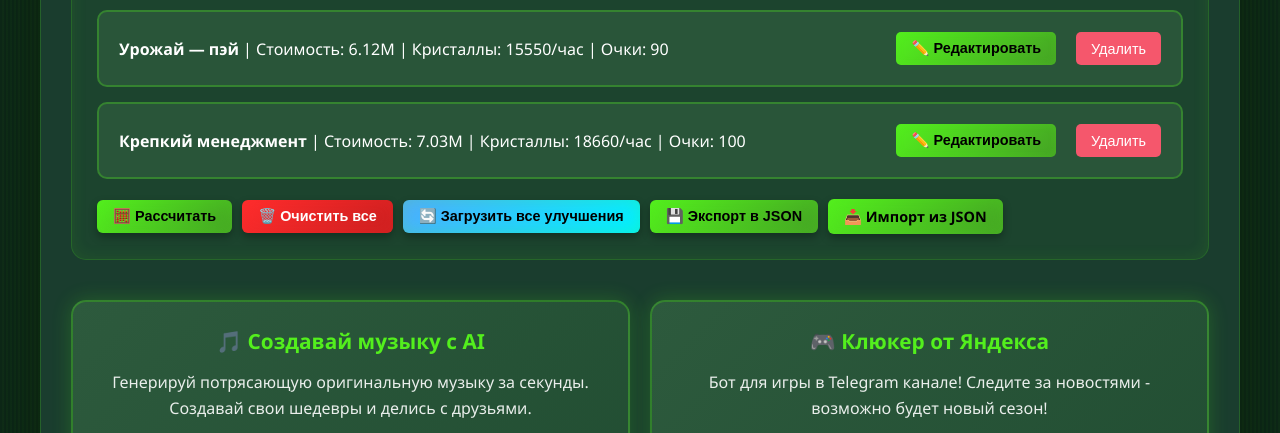
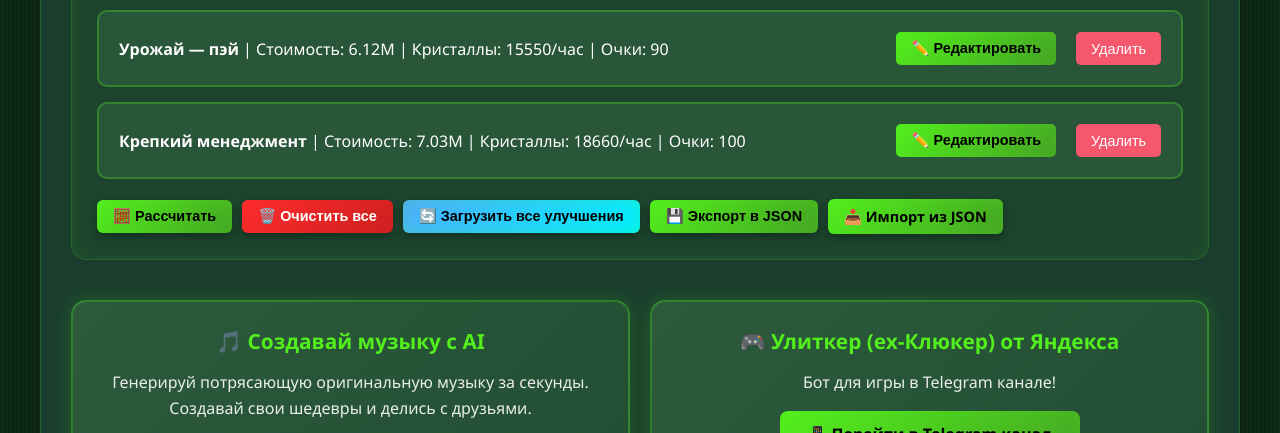
Before and after one commit to marivas20000/kotletka, a plain HTML site: page index.html in a window 1280 px wide. Shown: the part 2268-2701 px from the top of the page. Drawn offline with Linux system fonts and the light colour scheme.

Commit message:
Update index.html

```diff
--- a/index.html
+++ b/index.html
@@ -674,8 +674,8 @@
                 </div>
 
                 <div class="ad-block telegram-ad">
-                    <h3>🎮 Клюкер от Яндекса</h3>
-                    <p>Бот для игры в Telegram канале! Следите за новостями - возможно будет новый сезон!</p>
+                    <h3>🎮 Улиткер (ex-Клюкер) от Яндекса</h3>
+                    <p>Бот для игры в Telegram канале!</p>
                     <div class="telegram-block">
                         <a href="https://t.me/megapars_tg" target="_blank" class="ad-link telegram-link">📱 Перейти в Telegram канал →</a>
                         <div class="qr-code-container">
```
